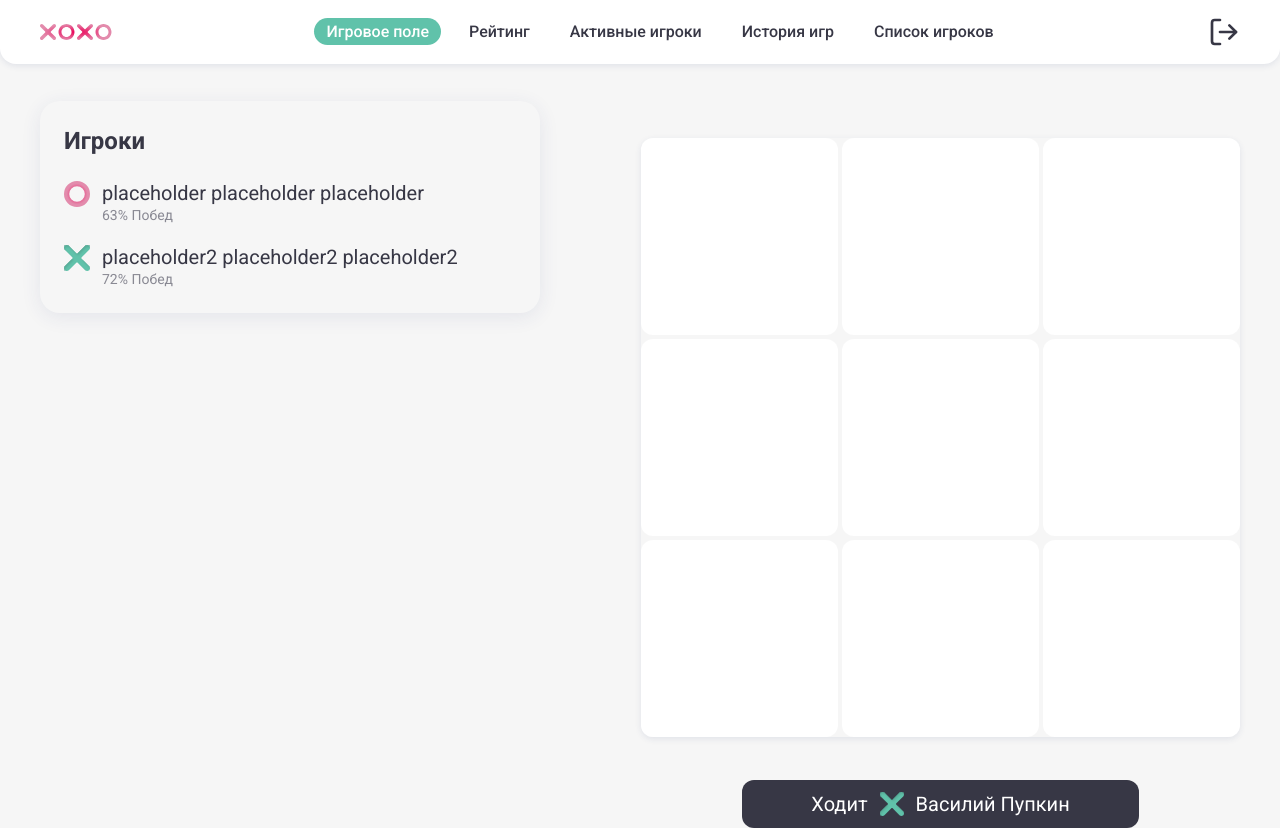
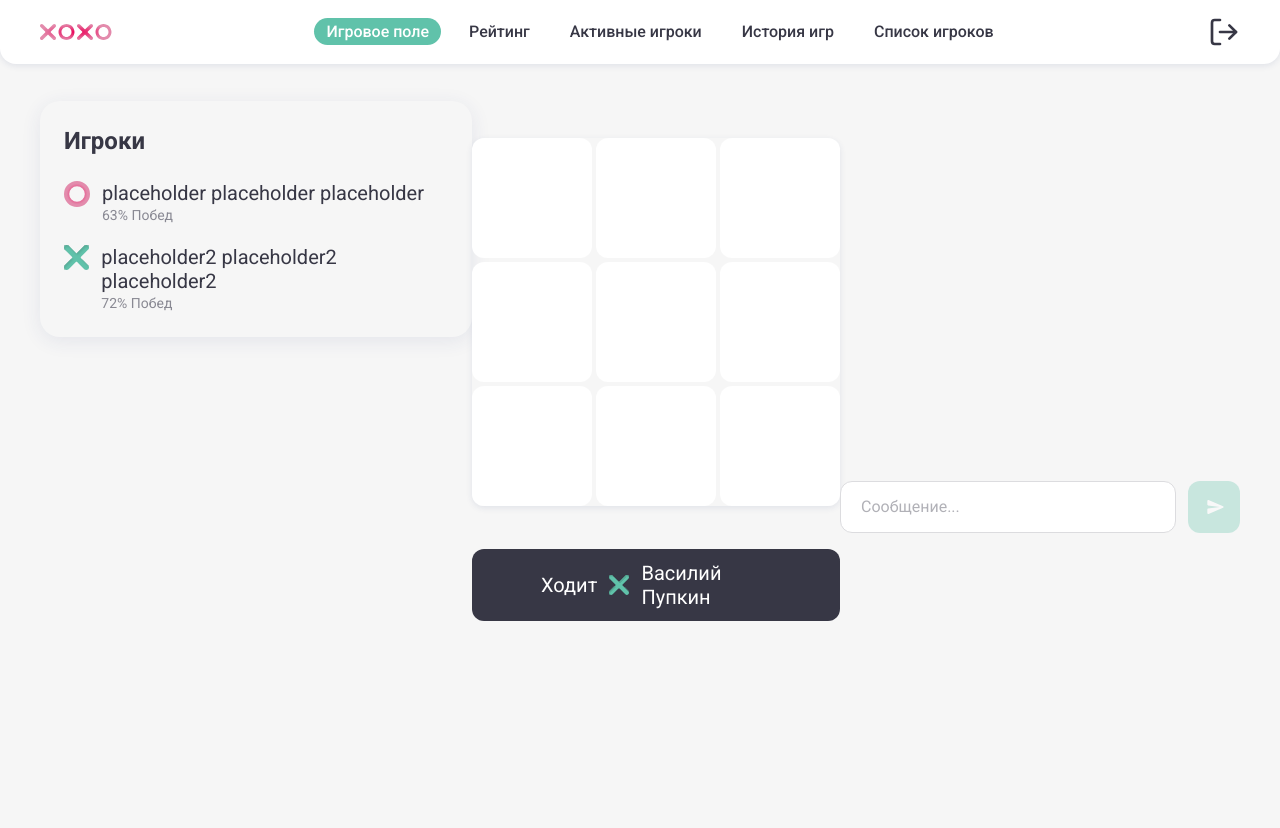
Before and after one commit to knyazWeb/tic-tac-toe-next, a Next.js app: page / in a window 1280 px wide. After the commit the page ends 800 px from the top, so only its background shows below. Built offline with nearby package versions, Linux system fonts and the light colour scheme.

Commit message:
add chat layout | messageCard | sendMessageForm

```diff
--- a/app/(root)/page.tsx
+++ b/app/(root)/page.tsx
@@ -1,11 +1,13 @@
 import GameField from "@/components/gameField/gameField";
 import PlayersPanel from "@/components/playersPanel/playersPanel";
+import Chat from "@/components/chat/chat";
 
 export default function GameFieldPage() {
   return (
     <section className="flex justify-between items-start mt-[37px] px-10">
       <PlayersPanel />
       <GameField />
+      <Chat />
     </section>
   );
 }
--- /dev/null
+++ b/components/chat/chat.tsx
@@ -0,0 +1,10 @@
+import SendMessageForm from "@/components/forms/sendMessageForm/sendMessageForm";
+import MessageCard from "@/components/ui/messageCard/messageCard";
+
+export default function Chat() {
+  return (
+    <div className="max-w-[420px] w-full self-stretch flex flex-col justify-end pb-[88px] gap-3">
+      <SendMessageForm />
+    </div>
+  );
+}
--- /dev/null
+++ b/components/forms/sendMessageForm/sendMessageForm.tsx
@@ -0,0 +1,37 @@
+"use client";
+import CustomInput from "@/components/ui/customInput/customInput";
+import { useForm } from "react-hook-form";
+import CustomButtonIcon from "@/components/ui/customButtonIcon/customButtonIcon";
+import Send from "/public/send.svg";
+
+interface Fields {
+  message: string;
+}
+
+export default function SendMessageForm() {
+  const {
+    register,
+    handleSubmit,
+    formState: { errors, isValid },
+  } = useForm<Fields>();
+  return (
+    <form className="w-full">
+      <div className="flex gap-3">
+        <CustomInput
+          id="message"
+          type="text"
+          name="message"
+          placeholder="Сообщение..."
+          {...register("message", {
+            required: true,
+          })}
+        />
+        <CustomButtonIcon
+          icon={Send}
+          type="submit"
+          active={isValid}
+        />
+      </div>
+    </form>
+  );
+}
--- a/components/ui/customButtonIcon/customButtonIcon.tsx
+++ b/components/ui/customButtonIcon/customButtonIcon.tsx
@@ -4,14 +4,18 @@ import Image from "next/image";
 
 interface CustomButtonIconProps {
   icon: any;
+  type: "submit" | "button" | "reset";
+  active?: boolean;
   onClick?: () => void;
 }
 
-export default function CustomButtonIcon({ icon, onClick }: CustomButtonIconProps) {
+export default function CustomButtonIcon({ icon, type, active, onClick }: CustomButtonIconProps) {
   return (
     <button
       onClick={onClick}
-      className="p-3 bg-accent hover:bg-accentDark ease-in-out duration-200 transition-all"
+      disabled={!active}
+      type={type}
+      className={`p-4 bg-accent hover:bg-accentDark ease-in-out duration-200 transition-all rounded-xl ${!active ? "opacity-30" : ""}`}
     >
       <Image
         width={24}
--- /dev/null
+++ b/components/ui/messageCard/messageCard.tsx
@@ -0,0 +1,20 @@
+interface MessageCardProps {
+  isCross: boolean;
+  time: string;
+  name: string;
+  message: string;
+}
+
+export default function MessageCard({ isCross, time, name, message }: MessageCardProps) {
+  return (
+    <div
+      className={`flex flex-col gap-2 shadow-main bg-white p-3 w-full max-w-[350px] ${isCross ? "rounded-r-2xl rounded-tl-2xl self-start" : "rounded-l-2xl rounded-tr-2xl self-end"}`}
+    >
+      <div className="text-sm flex justify-between">
+        <span className={`font-medium ${isCross ? "text-accent" : "text-[#E38BAC]"}`}>{name}</span>
+        <span className="text-[#898993]">{time}</span>
+      </div>
+      <div>{message}</div>
+    </div>
+  );
+}
```
